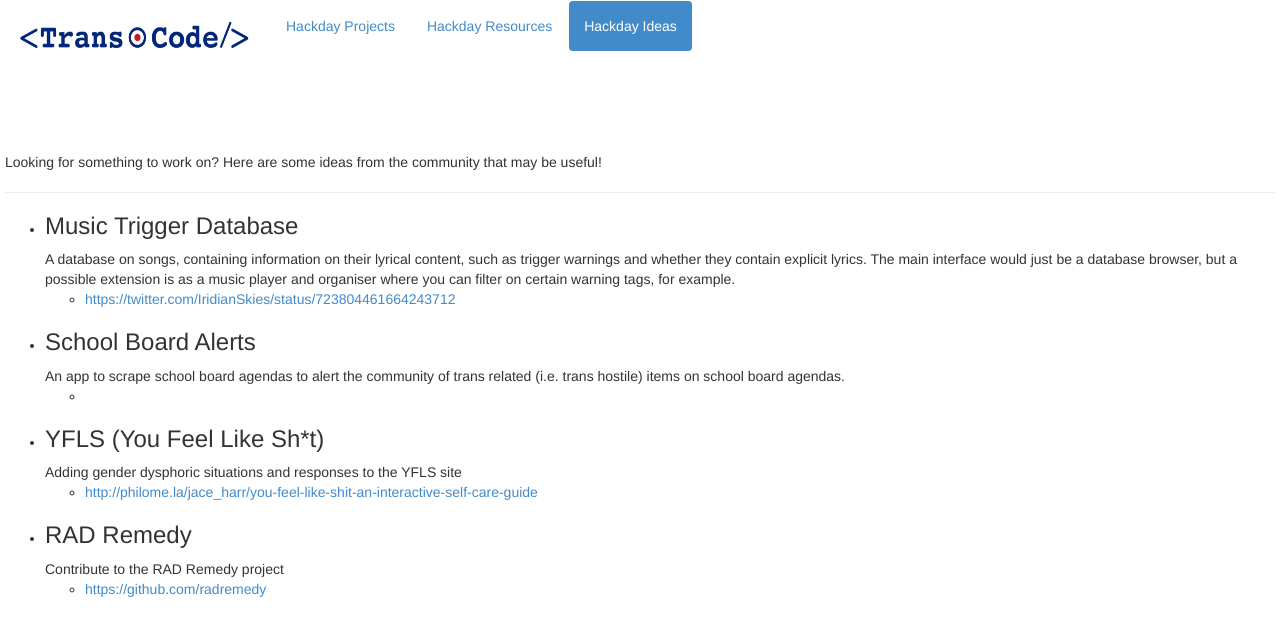
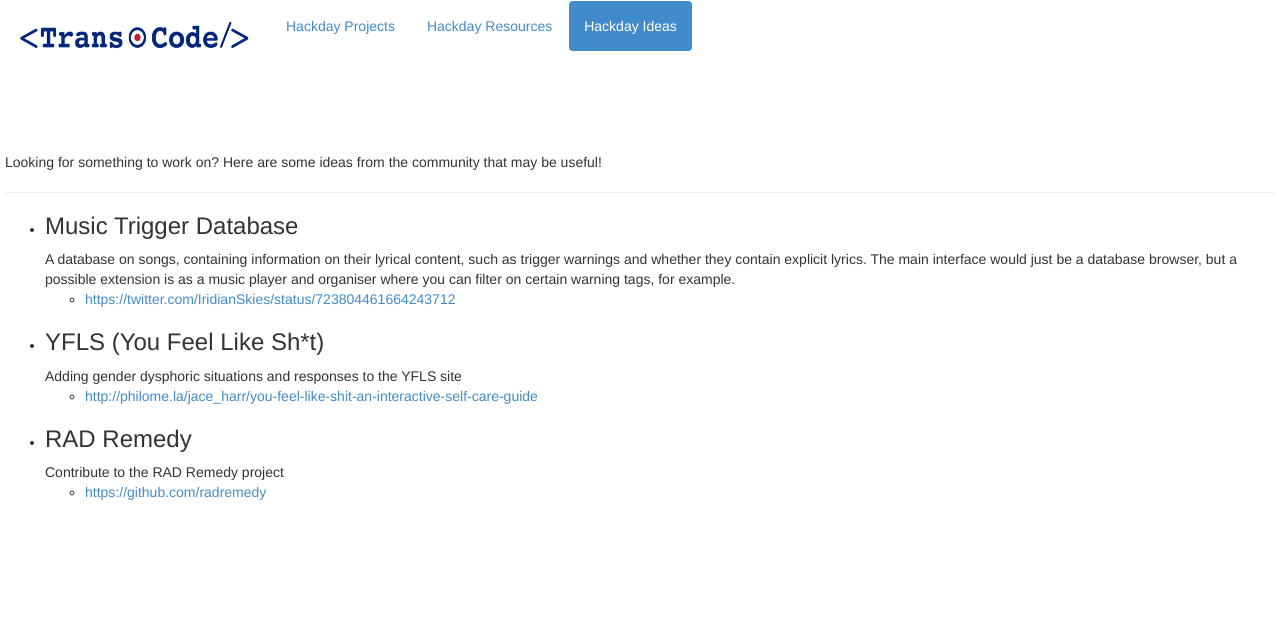
Before and after one commit to Trans-Code/Trans-Code.github.io, a Jekyll site: the page built from ideas.html, in a window 1280 px wide. Shown: the top 636 px of the page. Built offline with Jekyll 4.4.1, drawn with Linux system fonts in a browser that asks for light colours.

Commit message:
Fix ideas.yml

```diff
--- a/_data/ideas.yml
+++ b/_data/ideas.yml
@@ -2,10 +2,6 @@
   info: A database on songs, containing information on their lyrical content, such as trigger warnings and whether they contain explicit lyrics. The main interface would just be a database browser, but a possible extension is as a music player and organiser where you can filter on certain warning tags, for example.
   links:
     - https://twitter.com/IridianSkies/status/723804461664243712
-- name: School Board Alerts
-  info: An app to scrape school board agendas to alert the community of trans related (i.e. trans hostile) items on school board agendas.
-  links:
-    -
 - name: YFLS (You Feel Like Sh*t)
   info: Adding gender dysphoric situations and responses to the YFLS site
   links:
```
